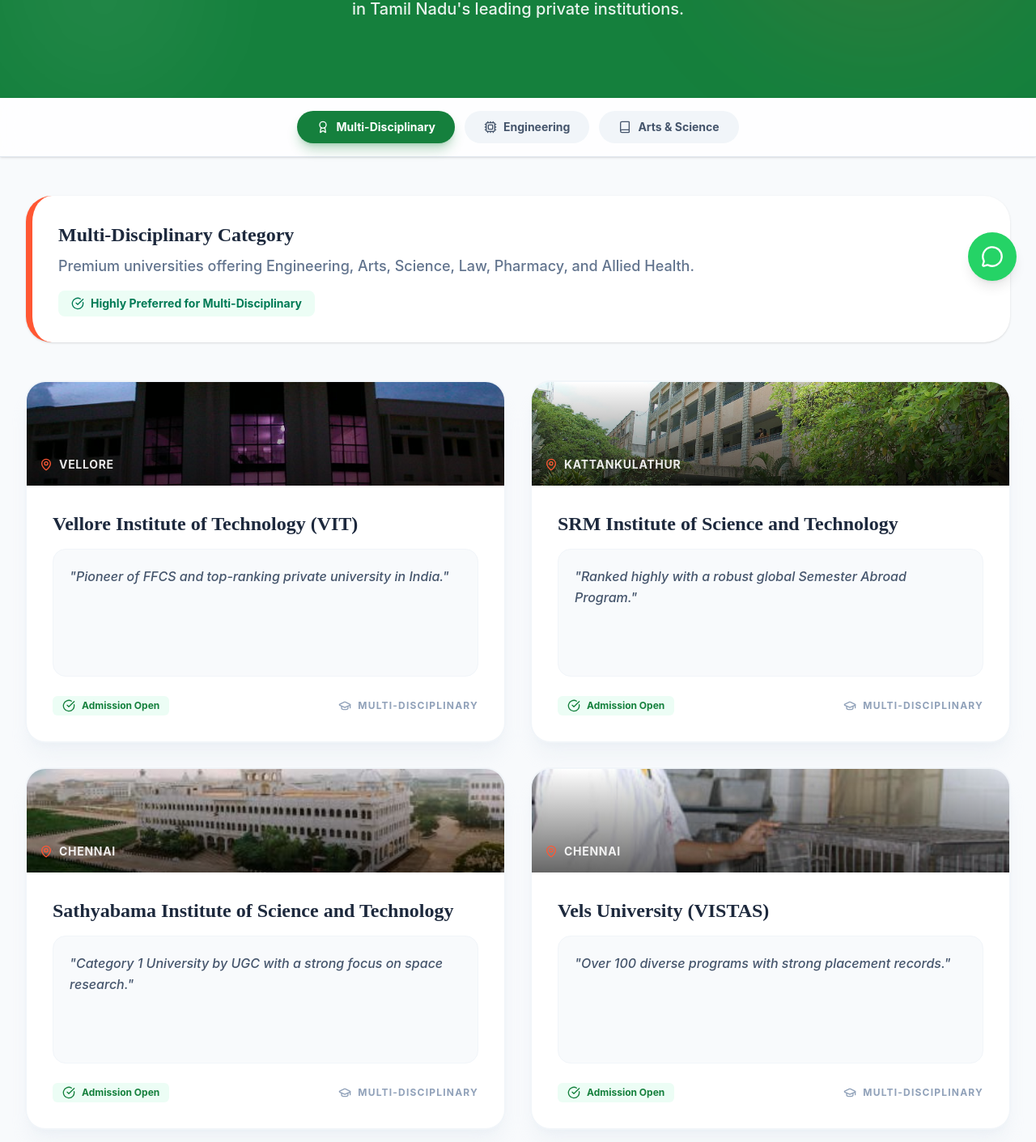
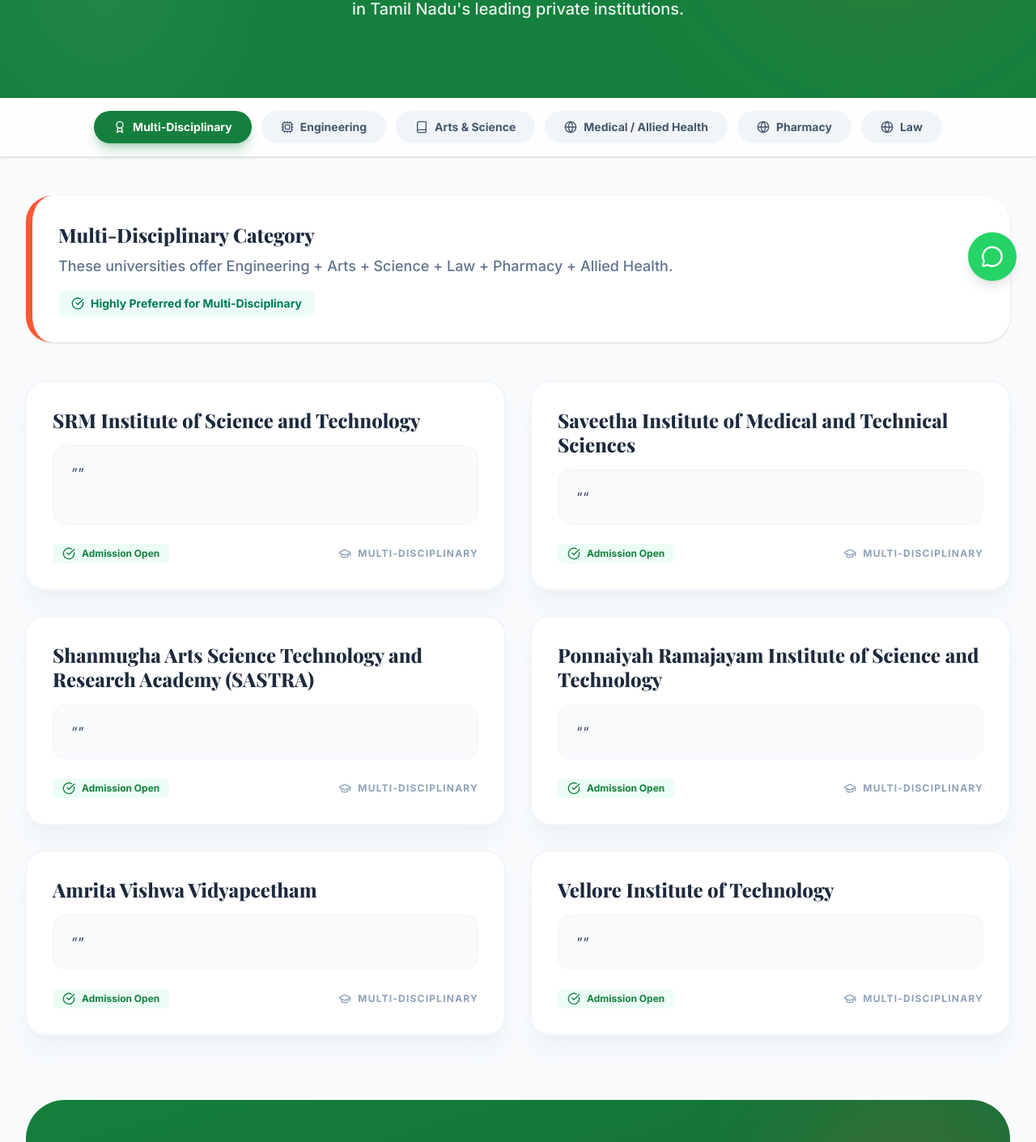
Before and after one commit to creinx-sample/consultancy, a React (Vite) app: page /tn-colleges in a window 1280 px wide. Shown: the part 429-1840 px from the top of the page at 81% size. Built offline with nearby package versions, Linux system fonts and the light colour scheme.

Commit message:
Update colleges list and fix index.css white screen issue

```diff
--- a/src/data/collegesData.js
+++ b/src/data/collegesData.js
@@ -1,177 +1,73 @@
 export const tnUniversitiesData = [
   {
     category: "Multi-Disciplinary",
-    description: "Premium universities offering Engineering, Arts, Science, Law, Pharmacy, and Allied Health.",
+    description: "These universities offer Engineering + Arts + Science + Law + Pharmacy + Allied Health.",
     icon: "Award",
     colleges: [
-      {
-        id: "vit-vellore",
-        name: "Vellore Institute of Technology (VIT)",
-        location: "Vellore",
-        features: "Pioneer of FFCS and top-ranking private university in India.",
-        images: ["/images/colleges/vit.jpg"],
-        about: "VIT is recognized globally as a leader in innovative higher education. It is famous for its 'Fully Flexible Credit System' (FFCS), which allows students to choose their own subjects and class timings.",
-        infrastructure: "Features high-tech smart classrooms, specialized artificial intelligence labs, athletic centers, and comprehensive hostel facilities.",
-        courses: ["B.Tech", "M.Tech", "B.Arch", "Law", "Management", "Science"],
-        highlights: ["Consistent Top Private University", "NAAC A++ Accredited", "Fully Flexible Credit System"]
-      },
-      {
-        id: "srm-kattankulathur",
-        name: "SRM Institute of Science and Technology",
-        location: "Kattankulathur",
-        features: "Ranked highly with a robust global Semester Abroad Program.",
-        images: ["/images/colleges/srm.jpg"],
-        about: "SRMIST is a leading higher education institute, recognized for its Semester Abroad Program (SAP), allowing students to spend a semester at partner international universities.",
-        infrastructure: "The 250-acre main campus is a self-contained academic city, featuring a 15-storey library, advanced labs, and widespread hospital facilities.",
-        courses: ["B.Tech", "MBBS", "B.Arch", "MBA", "Law", "Agriculture"],
-        highlights: ["Semester Abroad Program (SAP)", "NAAC A++ Grade", "Extensive International Partners"]
-      },
-      {
-        id: "sathyabama-chennai",
-        name: "Sathyabama Institute of Science and Technology",
-        location: "Chennai",
-        features: "Category 1 University by UGC with a strong focus on space research.",
-        images: ["/images/colleges/sathyabama.jpg"],
-        about: "A multi-disciplinary, research-intensive deemed university established in 1987. Known for successful student-led satellite launches (SathyabamaSat) and robust industry collaborations.",
-        infrastructure: "State-of-the-art campus featuring advanced research centers, modern academic blocks, and extensive sports facilities.",
-        courses: ["Engineering", "Architecture", "Management", "Pharmacy", "Dental", "Arts & Science"],
-        highlights: ["NAAC A++ Accreditation", "Category 1 University", "Active Space Research Initiatives"]
-      },
-      {
-        id: "vels-chennai",
-        name: "Vels University (VISTAS)",
-        location: "Chennai",
-        features: "Over 100 diverse programs with strong placement records.",
-        images: ["/images/colleges/vels.jpg"],
-        about: "A deemed-to-be-university offering over 100 programs. It emphasizes interdisciplinary learning, rigorous academic training, and excellent industry placements.",
-        infrastructure: "Modern infrastructure encompassing advanced laboratories, extensive library resources, and dedicated maritime academies.",
-        courses: ["B.Tech", "MBA", "Law", "Pharmacy", "Maritime Studies"],
-        highlights: ["NAAC A++ Accreditation", "Category-I Status", "Interdisciplinary Learning Approach"]
-      },
-      {
-        id: "dhanalakshmi-srinivasan-trichy",
-        name: "Dhanalakshmi Srinivasan University",
-        location: "Trichy",
-        features: "A modern multi-disciplinary university emphasizing real-world applications.",
-        images: ["/images/colleges/dsu.jpg"],
-        about: "Established under the Tamil Nadu Private Universities Act, it brings together medical, engineering, nursing, agriculture, and arts & science disciplines under one roof.",
-        infrastructure: "Expansive green campus in Samayapuram with integrated residential facilities, teaching hospital, and modern laboratories.",
-        courses: ["Medicine", "Engineering", "Nursing", "Allied Health", "Agricultural Sciences", "Arts & Science"],
-        highlights: ["Comprehensive Multi-disciplinary Campus", "Integrated Medical College", "Green and Modern Infrastructure"]
-      },
-      {
-        id: "vinayaka-missions-salem",
-        name: "Vinayaka Mission's Research Foundation",
-        location: "Salem",
-        features: "Pioneering medical and technical education across multiple campuses since 1981.",
-        images: ["/images/colleges/vmrf.jpg"],
-        about: "A prominent deemed-to-be university providing wide-ranging academic programs in medicine, dentistry, paramedical sciences, engineering, and humanities.",
-        infrastructure: "Equipped with comprehensive hospital facilities, advanced dental clinics, research labs, and digital libraries.",
-        courses: ["MBBS", "BDS", "B.E./B.Tech", "Paramedical", "Pharmacy", "Management"],
-        highlights: ["Established Healthcare Education Legacy", "Vast Alumni Network", "Multiple Specialized Institutions"]
-      },
-      {
-        id: "karpagam-coimbatore",
-        name: "Karpagam Academy of Higher Education",
-        location: "Coimbatore",
-        features: "Industry-aligned academic programs supported by TCS and other corporate partners.",
-        images: ["/images/colleges/karpagam.jpg"],
-        about: "A renowned institution in Coimbatore providing comprehensive education in engineering, arts, science, and pharmacy, heavily focused on employability.",
-        infrastructure: "Features industry-sponsored cognitive systems labs, modern architecture, and extensive research facilities.",
-        courses: ["Engineering", "Architecture", "Pharmacy", "Management", "Science & Humanities"],
-        highlights: ["NAAC Accredited", "TCS Integrated Programs", "Research and Innovation Driven"]
-      }
+      { id: "srm-ist", name: "SRM Institute of Science and Technology", location: "Chennai", courses: ["Engineering", "Arts", "Science", "Law", "Pharmacy"] },
+      { id: "saveetha-simats", name: "Saveetha Institute of Medical and Technical Sciences", location: "Chennai", courses: ["Medical", "Technical"] },
+      { id: "sastra", name: "Shanmugha Arts Science Technology and Research Academy (SASTRA)", location: "Thanjavur", courses: ["Arts", "Science", "Technology"] },
+      { id: "prist", name: "Ponnaiyah Ramajayam Institute of Science and Technology", location: "Thanjavur", courses: ["Science", "Technology"] },
+      { id: "amrita", name: "Amrita Vishwa Vidyapeetham", location: "Coimbatore", courses: ["Engineering", "Science"] },
+      { id: "vit", name: "Vellore Institute of Technology", location: "Vellore", courses: ["Engineering", "Science"] }
     ]
   },
   {
     category: "Engineering",
-    description: "Top-ranked institutions focused strictly on technical education and research.",
+    description: "Top-ranked in placements & NIRF rankings.",
     icon: "Cpu",
     colleges: [
-      {
-        id: "srm-trichy",
-        name: "SRM Institute of Science and Technology (Trichy Campus)",
-        location: "Trichy",
-        features: "A rapidly growing future-focused technical campus backed by SRM's legacy.",
-        images: ["/images/colleges/srm.jpg"],
-        about: "Situated on the Trichy-Chennai highway, this campus focuses intensely on modern technical and management education with global standards.",
-        infrastructure: "New age academic blocks, state-of-the-art computer labs, and modern student hostels.",
-        courses: ["B.Tech", "M.Tech", "MBA", "Science & Humanities"],
-        highlights: ["Backed by SRM Group Legacy", "Modern Technical Infrastructure", "Strong Placement Cell"]
-      },
-      {
-        id: "jeppiaar-chennai",
-        name: "Jeppiaar Engineering College / University",
-        location: "Chennai",
-        features: "Carrying forward a strong legacy of affordable technical education and discipline.",
-        images: ["/images/colleges/jeppiaar.jpg"],
-        about: "Known for discipline, holistic student development, and a legacy of producing quality engineers for the core and IT sectors.",
-        infrastructure: "Vast campus with specialized technical labs, central library, and large-scale sports amenities.",
-        courses: ["Computer Science", "Mechanical", "Electronics", "Information Technology", "MBA"],
-        highlights: ["Strong Alumni Network", "Discipline and Holistic Focus", "Excellent Industry Linkages"]
-      },
-      {
-        id: "sri-ramakrishna-engineering",
-        name: "Sri Ramakrishna Engineering College (SREC)",
-        location: "Coimbatore",
-        features: "Autonomous institution known for niche technical specializations and innovation.",
-        images: ["/images/colleges/sri_ramakrishna.jpg"],
-        about: "An autonomous engineering college offering specialized courses in emerging fields like Artificial Intelligence, Nanoscience, and Robotics.",
-        infrastructure: "Advanced technical laboratories, innovation incubation centers, and a highly resourceful central library.",
-        courses: ["B.E./B.Tech", "M.E./M.Tech", "MBA", "Ph.D Programs"],
-        highlights: ["Autonomous Status", "Emerging Tech Specializations", "Strong Entrepreneurship Cell"]
-      },
-      {
-        id: "pgp-engineering",
-        name: "PGP College of Engineering and Technology",
-        location: "Namakkal",
-        features: "Quality technical education promoting merit-based learning and rural empowerment.",
-        images: ["/images/colleges/pgp.jpg"],
-        about: "Offers a range of core and IT-related engineering programs aiming to provide accessible, high-quality technical education.",
-        infrastructure: "Well-established engineering workshops, computing centers, and distinct residential facilities.",
-        courses: ["B.E.", "B.Tech", "M.E.", "MCA"],
-        highlights: ["Merit-based Scholarships", "Experienced Faculty Core", "Focused Technical Skill Development"]
-      },
-      {
-        id: "shree-venkateshwara-gobi",
-        name: "Shree Venkateshwara Hi-Tech Engineering College",
-        location: "Gobichettipalayam",
-        features: "Modern technical methodologies and solid industry-aligned curriculum.",
-        images: ["/images/colleges/venkateshwara.jpg"],
-        about: "Committed to delivering hands-on technical education, aiming to bridge the gap between academia and industrial expectations.",
-        infrastructure: "Practical learning setups, fully equipped machinery labs, and secure accommodations.",
-        courses: ["B.E. (CSE, AI & DS, Civil)", "M.E.", "Management Studies"],
-        highlights: ["Industry Aligned Curriculum", "Practical Learning Focus", "Strategic Academic Growth"]
-      }
+      { id: "vit-eng", name: "Vellore Institute of Technology", location: "Vellore", courses: ["B.E", "B.Tech", "M.Tech"] },
+      { id: "srm-eng", name: "SRM Institute of Science and Technology", location: "Chennai", courses: ["B.E", "B.Tech", "M.Tech"] },
+      { id: "amrita-eng", name: "Amrita Vishwa Vidyapeetham", location: "Coimbatore", courses: ["B.E", "B.Tech", "M.Tech"] },
+      { id: "sastra-eng", name: "SASTRA University", location: "Thanjavur", courses: ["B.E", "B.Tech", "M.Tech"] },
+      { id: "karunya-eng", name: "Karunya Institute of Technology and Sciences", location: "Coimbatore", courses: ["B.E", "B.Tech", "M.Tech"] },
+      { id: "kalasalingam-eng", name: "Kalasalingam Academy of Research and Education", location: "Krishnankoil", courses: ["B.E", "B.Tech", "M.Tech"] }
     ]
   },
   {
     category: "Arts & Science",
-    description: "Leading institutions for B.Sc, B.Com, BBA, and specialized humanities courses.",
+    description: "Tamil Nadu has a strong arts & science ecosystem with high rankings nationally.",
     icon: "Book",
     colleges: [
-      {
-        id: "sri-ramakrishna-arts",
-        name: "Sri Ramakrishna College of Arts & Science",
-        location: "Coimbatore",
-        features: "Nationally recognized, offering industry-integrated coursework alongside TCS.",
-        images: ["/images/colleges/sri_ramakrishna.jpg"],
-        about: "A premier arts and science college in the region, highly sought after for its commerce, computing, and management under-graduate paths.",
-        infrastructure: "Smart classrooms, digital commerce labs, and a vibrant student campus environment.",
-        courses: ["B.Com", "B.Sc Computing", "BBA", "Visual Communication", "M.Sc"],
-        highlights: ["TCS Industry Integration", "Autonomous Institution", "Excellent Soft-skills Training"]
-      },
-      {
-        id: "rvs-arts-science",
-        name: "RVS College of Arts and Science",
-        location: "Coimbatore",
-        features: "NAAC A+ accredited multidisciplinary campus with strong corporate ties.",
-        images: ["/images/colleges/rvs.jpg"],
-        about: "A widely respected institution offering holistic arts, science, commerce, and advanced research (M.Phil./Ph.D.) opportunities.",
-        infrastructure: "Features exclusive 'IDEA Labs' for innovation, extensive life sciences labs, and great sporting grounds.",
-        courses: ["Life Sciences", "Computer Science", "Commerce", "Management Studies"],
-        highlights: ["NAAC A+ Accreditation", "Innovation and Design IDEA Labs", "Strong Placement Record"]
-      }
+      { id: "srm-arts", name: "SRM Institute of Science and Technology", location: "Chennai", courses: ["B.Sc", "B.Com", "BBA", "BA"] },
+      { id: "saveetha-arts", name: "Saveetha University", location: "Chennai", courses: ["B.Sc", "B.Com", "BBA", "BA"] },
+      { id: "amrita-arts", name: "Amrita Vishwa Vidyapeetham", location: "Coimbatore", courses: ["B.Sc", "B.Com", "BBA", "BA"] },
+      { id: "sastra-arts", name: "SASTRA University", location: "Thanjavur", courses: ["B.Sc", "B.Com", "BBA", "BA"] },
+      { id: "sriramakrishna-arts", name: "Sri Ramakrishna College of Arts and Science", location: "Coimbatore", courses: ["B.Sc", "B.Com", "BBA", "BA"] }
+    ]
+  },
+  {
+    category: "Medical / Allied Health",
+    description: "Provide hospital-based training & clinical exposure.",
+    icon: "Activity",
+    colleges: [
+      { id: "saveetha-med", name: "Saveetha Institute of Medical and Technical Sciences", location: "Chennai", courses: ["B.Sc Nursing", "Physiotherapy", "Allied Health"] },
+      { id: "srm-med", name: "SRM Medical College Hospital and Research Centre", location: "Chennai", courses: ["B.Sc Nursing", "Physiotherapy", "Allied Health"] },
+      { id: "chettinad-med", name: "Chettinad Academy of Research and Education", location: "Kelambakkam", courses: ["B.Sc Nursing", "Physiotherapy", "Allied Health"] },
+      { id: "sriramachandra-med", name: "Sri Ramachandra Institute of Higher Education and Research", location: "Chennai", courses: ["B.Sc Nursing", "Physiotherapy", "Allied Health"] }
+    ]
+  },
+  {
+    category: "Pharmacy",
+    description: "Top Private Pharmacy Universities.",
+    icon: "Crosshair",
+    colleges: [
+      { id: "srm-pharm", name: "SRM Institute of Science and Technology", location: "Chennai", courses: ["B.Pharm", "M.Pharm", "Pharm.D"] },
+      { id: "saveetha-pharm", name: "Saveetha University", location: "Chennai", courses: ["B.Pharm", "M.Pharm", "Pharm.D"] },
+      { id: "jss-pharm", name: "JSS College of Pharmacy Ooty", location: "Ooty", courses: ["B.Pharm", "M.Pharm", "Pharm.D"] },
+      { id: "kalasalingam-pharm", name: "Kalasalingam Academy of Research and Education", location: "Krishnankoil", courses: ["B.Pharm", "M.Pharm", "Pharm.D"] }
+    ]
+  },
+  {
+    category: "Law",
+    description: "Top Law Universities (Private).",
+    icon: "Briefcase",
+    colleges: [
+      { id: "saveetha-law", name: "Saveetha School of Law", location: "Chennai", courses: ["LLB", "BA LLB", "BBA LLB"] },
+      { id: "srm-law", name: "SRM School of Law", location: "Chennai", courses: ["LLB", "BA LLB", "BBA LLB"] },
+      { id: "sastra-law", name: "SASTRA University School of Law", location: "Thanjavur", courses: ["LLB", "BA LLB", "BBA LLB"] },
+      { id: "vit-law", name: "VIT School of Law", location: "Vellore", courses: ["LLB", "BA LLB", "BBA LLB"] }
     ]
   }
 ];
--- a/src/index.css
+++ b/src/index.css
@@ -1,3 +1,4 @@
+@import url('https://fonts.googleapis.com/css2?family=Playfair+Display:wght@400;500;600;700;800&family=Inter:wght@300;400;500;600;700&display=swap');
 @import "tailwindcss";
 
 @theme {
@@ -11,7 +12,6 @@
 }
 
 @layer base {
-  @import url('https://fonts.googleapis.com/css2?family=Playfair+Display:wght@400;500;600;700;800&family=Inter:wght@300;400;500;600;700&display=swap');
 
   body {
     @apply bg-white text-slate-800 antialiased;
```
